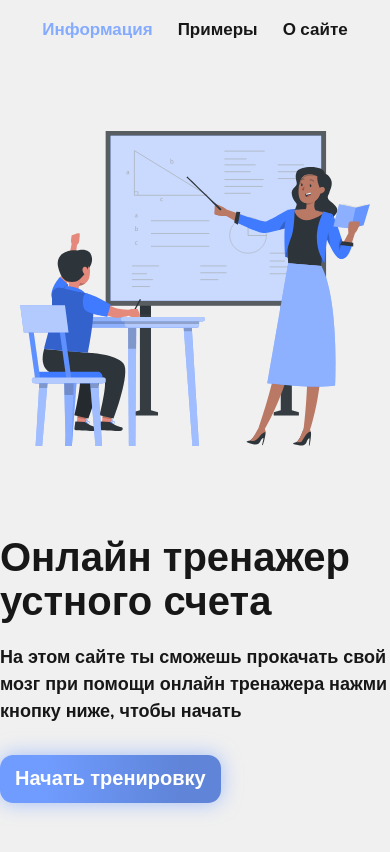
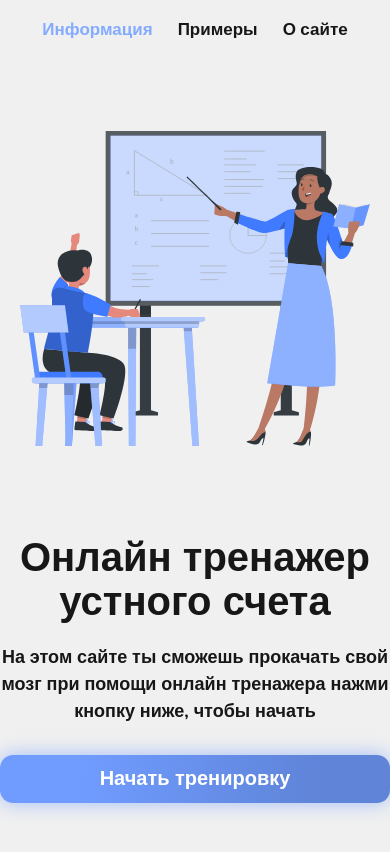
Before and after one commit to Danber0/React-Math, a React (Create React App) app: page / in a window 390 px wide. Shown: the top 852 px of the page. Built offline with nearby package versions, Linux system fonts and the light colour scheme.

Commit message:
fix adaptive

```diff
--- a/src/pages/MainPage/MainPage.scss
+++ b/src/pages/MainPage/MainPage.scss
@@ -127,12 +127,15 @@
     }
     .main-content__description {
       h1 {
+        text-align: center;
         font-size: 40px;
       }
       p {
+        text-align: center;
         font-size: 18px;
       }
       button {
+        width: 100%;
         padding: 7px 15px;
         font-size: 20px;
       }
@@ -142,9 +145,10 @@
 
 @media (max-width: 350px) {
   .main-content {
+    justify-content: center;
     .main-content__image {
       img {
-        width: 300px;
+        display: none;
       }
     }
   }
```
